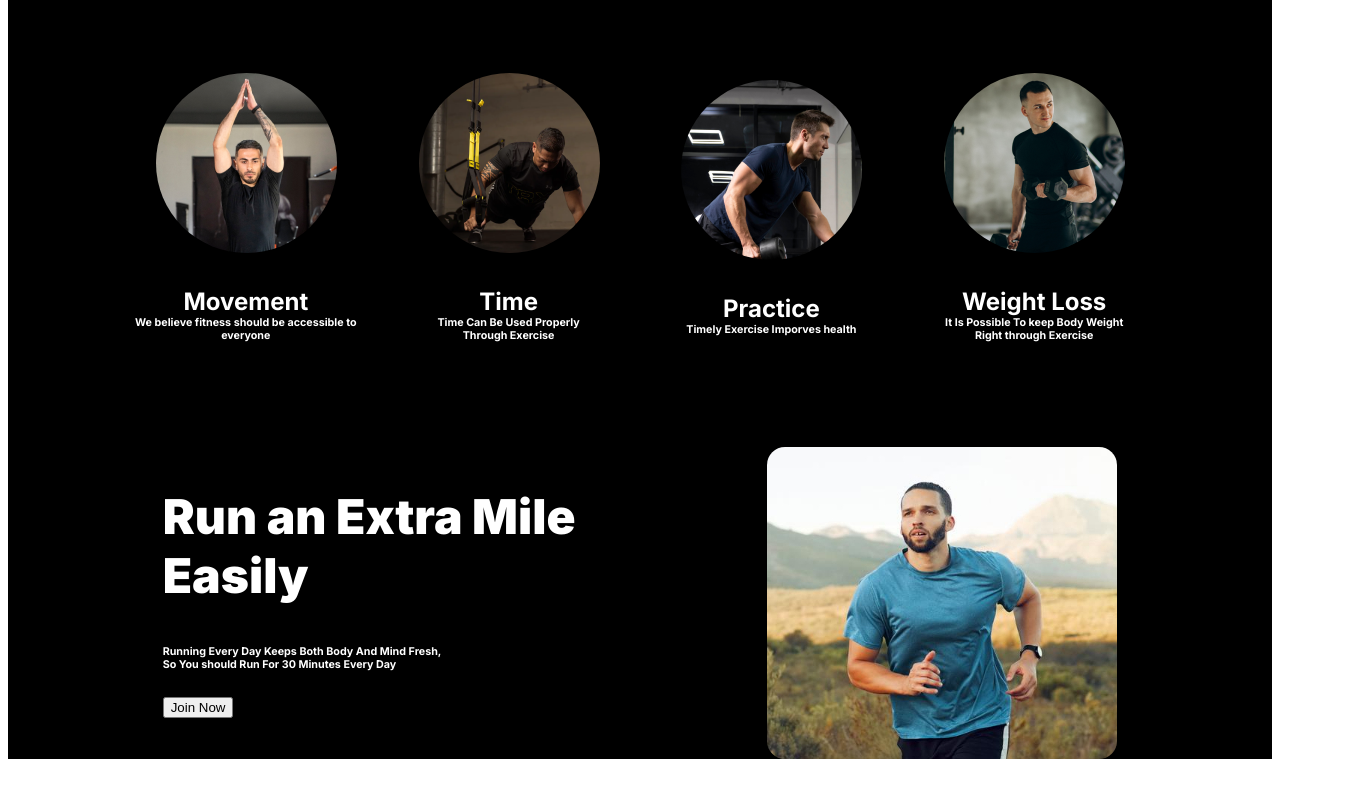
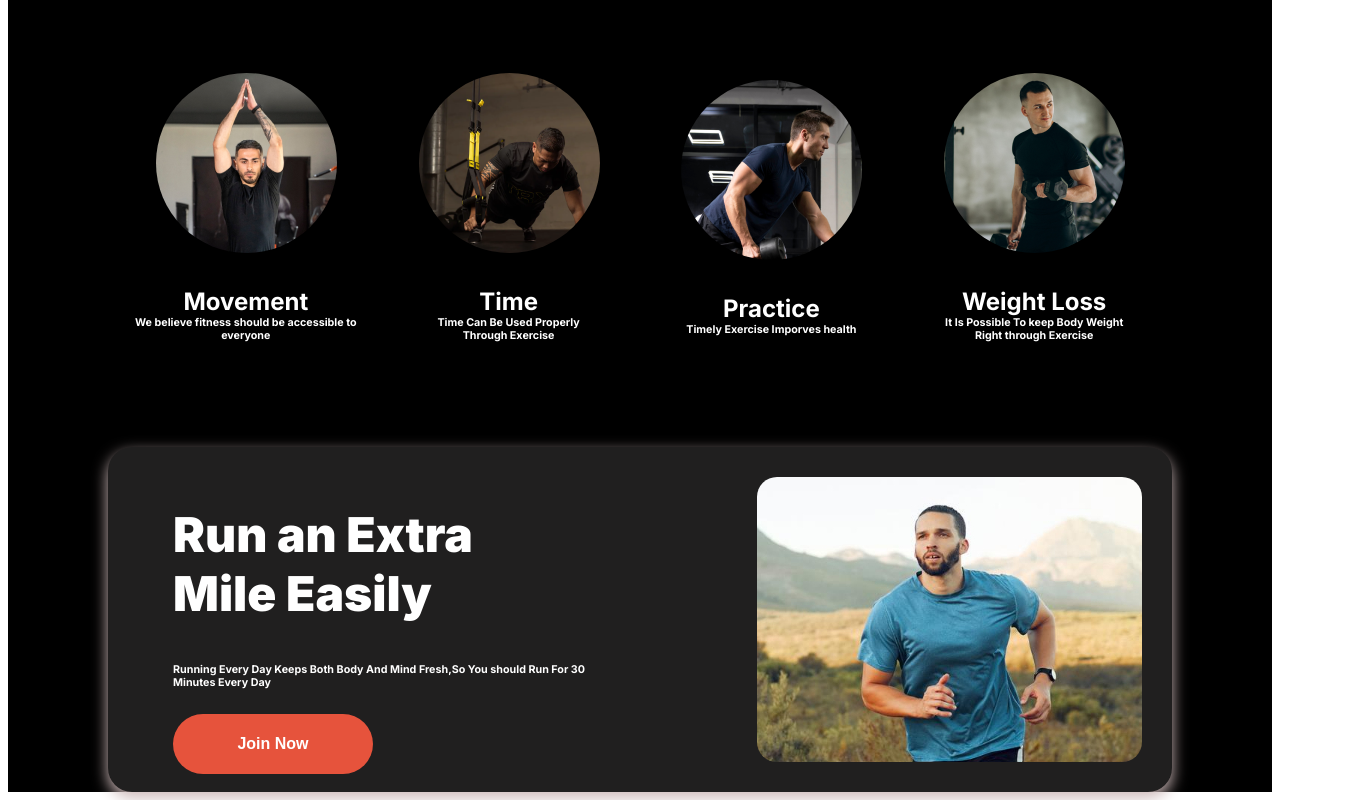
Before and after one commit to ShahJamal6160/Batch-10-Assignment-2, a plain HTML site: page index.html in a window 1280 px wide. Shown: the part 834-1634 px from the top of the page, 1372 px wide, since content can reach past the window. Before the commit the page ends 1601 px from the top, so only its background shows below. Drawn offline with nearby package versions, Linux system fonts and the light colour scheme; a web font is replaced by a local one.

Commit message:
edit run section

```diff
--- a/index.html
+++ b/index.html
@@ -103,9 +103,9 @@
             <div class="run-container display-flex">
                 <div class="run-title">
                     <h1 class="run-heading">Run an Extra
-                        Mile Easily</h1>
-                        <h6 class="run-heading-1">Running Every Day Keeps Both Body And Mind Fresh, <br> So You should Run For 30 Minutes Every Day</h6>
-                        <button class="run-btn">Join Now</button>
+                        <br> Mile Easily</h1>
+                        <h6 class="run-heading-1">Running Every Day Keeps Both Body And Mind Fresh,So You should Run For 30 Minutes Every Day</h6>
+                        <button class="run-btn btn-primary">Join Now</button>
                 </div>
                 <img class="run-img" src="images/run.jpg" alt="Run Image">
             </div>
--- a/style/style.css
+++ b/style/style.css
@@ -109,11 +109,11 @@
 /* banner styles start */
 
 .banner{
-    width: 100%;
+    /* width: 100%; */
     margin: 0 auto;
     justify-content: space-between;
     margin-left: 100px;
-    margin-right: 100px;
+    margin-right: 175px;
 }
 
 .banner-title{
@@ -176,7 +176,7 @@
 }
 
 .img-container{
-    margin-right: 300px;
+    /* margin-right: 300px; */
     margin-top: -45px;
 }
 .banner-img{
@@ -250,11 +250,19 @@
 
 /* run section style */
 .run-container{
-    justify-content: space-evenly;
+    /* width: 1000px; */
+    justify-content: space-between;
+    align-items: center;
+    margin-left: 100px;
+    margin-right: 100px;
+    box-shadow: 0px 6px 15px 0px rgb(206, 186, 186);
+    border-radius: 24px;
+    background-color: rgb(32, 31, 31);
 }
 
 .run-title{
     width: 450px;
+    margin-left: 65px;
 }
 
 .run-heading,
@@ -269,14 +277,23 @@
 
 
 .run-img{
-    width: 350px;
-    height: 312px;
+    width: 385px;
+    height: 285px;
     object-fit: none;
     object-position: 68% 28%;
-    border-radius: 18px;
+    padding: 30px;
+    border-radius: 50px;
 }
 
-
+.run-btn{
+    width: 200px;
+    height: 60px;
+    border: none;
+    border-radius: 42px;
+    color: white;
+    font-weight: 600;
+    font-size: 1rem;
+}
 
 
 /* Responsive Mobile Device */
@@ -356,6 +373,10 @@
     .habits-container{
         flex-direction: column;
     }
+
+    ..run-container{
+        flex-direction: column;
+    }
 }
 
 
```
